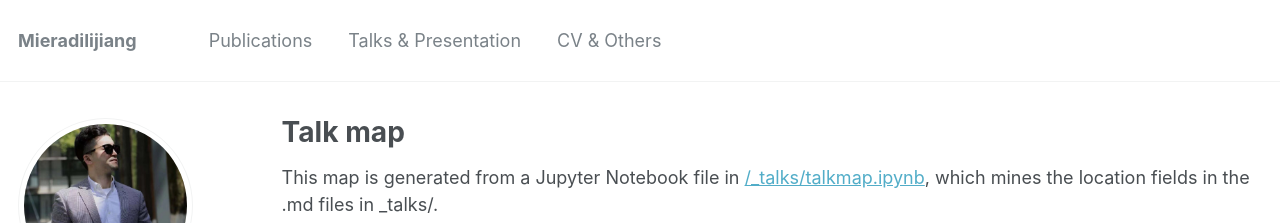
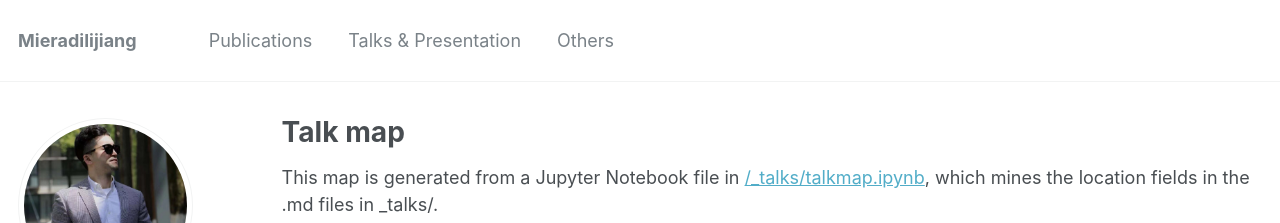
Before and after one commit to miradel51/miradel51.github.io, a Jekyll site: the page built from _pages/talkmap.html, in a window 1280 px wide and 1147 px high. Shown: the top 223 px of the window. Built offline with Jekyll 4.4.1, drawn with Linux system fonts in a browser that asks for light colours; nearby versions of some CDN libraries; some web fonts are replaced.

```diff
--- a/_data/navigation.yml
+++ b/_data/navigation.yml
@@ -6,7 +6,7 @@ main:
   - title: "Talks & Presentation"
     url: /talks/
 
-  - title: "CV & Others"
+  - title: "Others"
     url: /cv/
 
 #  - title: "Honors"
```
